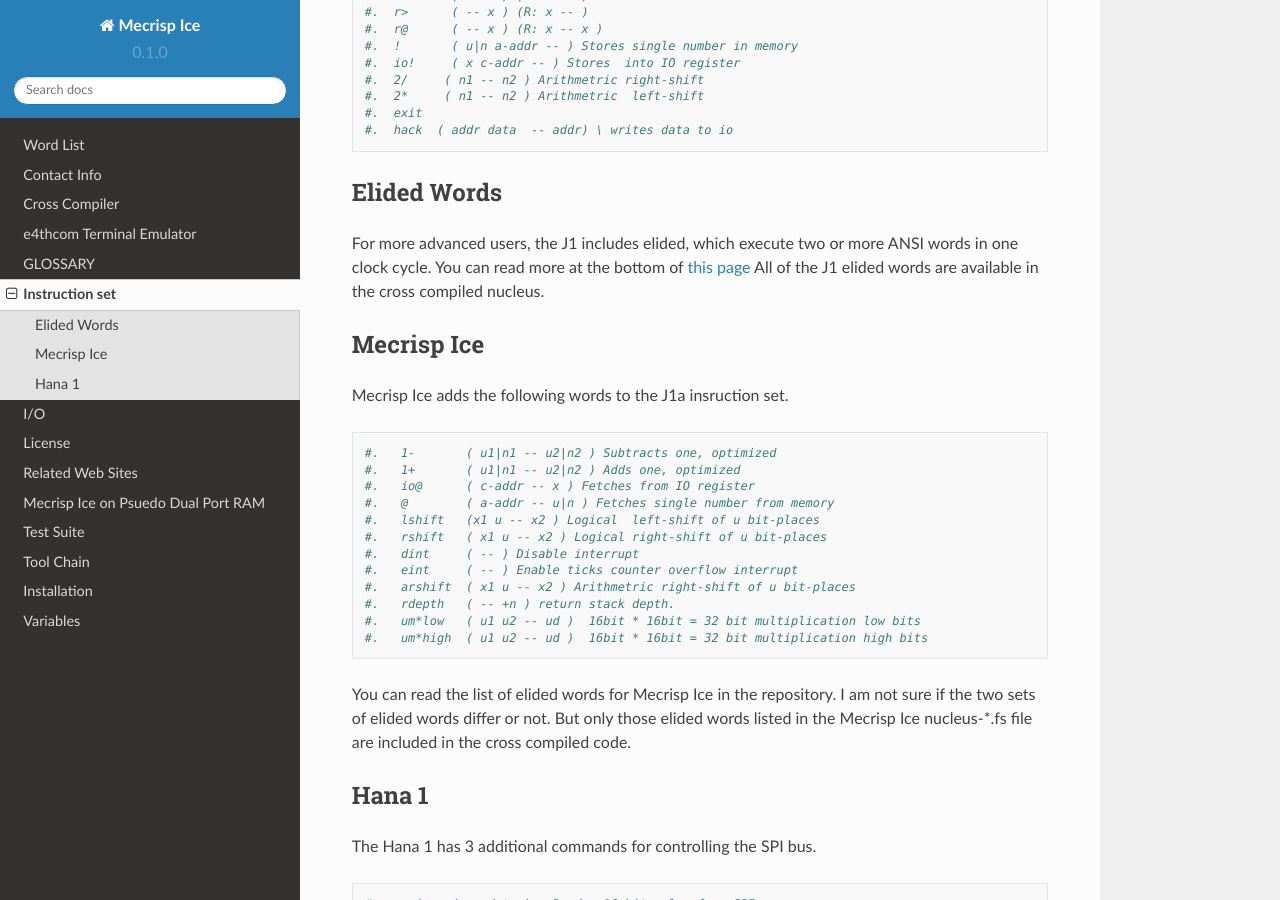
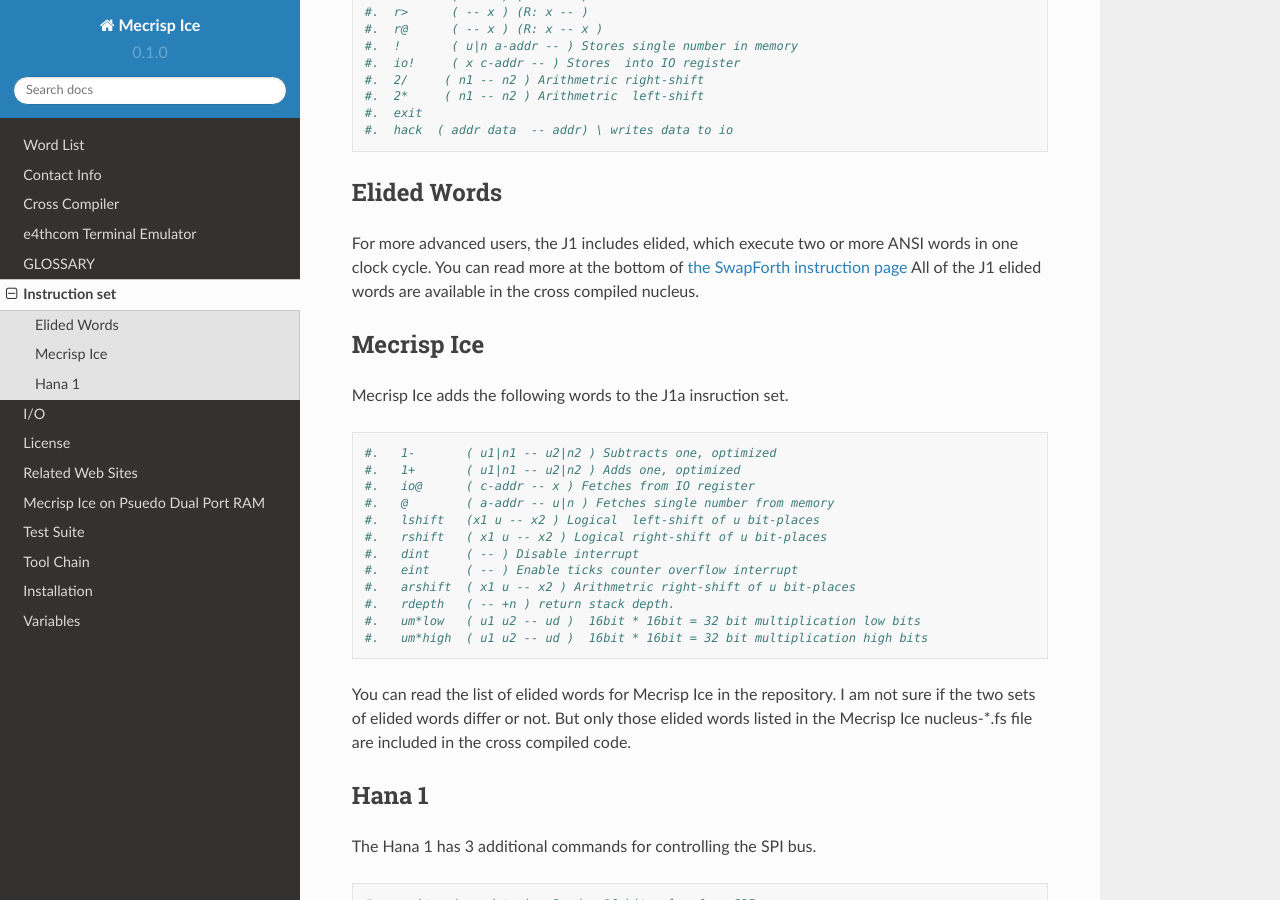
Before and after one commit to PythonLinks/Mecrisp-Ice, a Sphinx documentation site: the page built from docs/source/instruction-set.rst, in a window 1280 px wide and 900 px high, scrolled down 792 px. Built offline with Sphinx 7.4.7 and the Read the Docs theme 2.0.0, drawn with Linux system fonts in a browser that asks for light colours.

Commit message:
Edited link to the SwapForth instruction definition page.

```diff
--- a/docs/source/instruction-set.rst
+++ b/docs/source/instruction-set.rst
@@ -51,7 +51,7 @@
 ------------
 
 For more advanced users, the J1 includes elided, which execute two or more ANSI words in one clock cycle.
-You can read more at the bottom of `this page <https://github.com/jamesbowman/swapforth/blob/master/j1a/basewords.fs>`_
+You can read more at the bottom of `the SwapForth instruction page <https://github.com/jamesbowman/swapforth/blob/master/j1a/basewords.fs>`_
 All of the J1 elided words are available in the cross compiled nucleus.
 
 Mecrisp Ice
```
